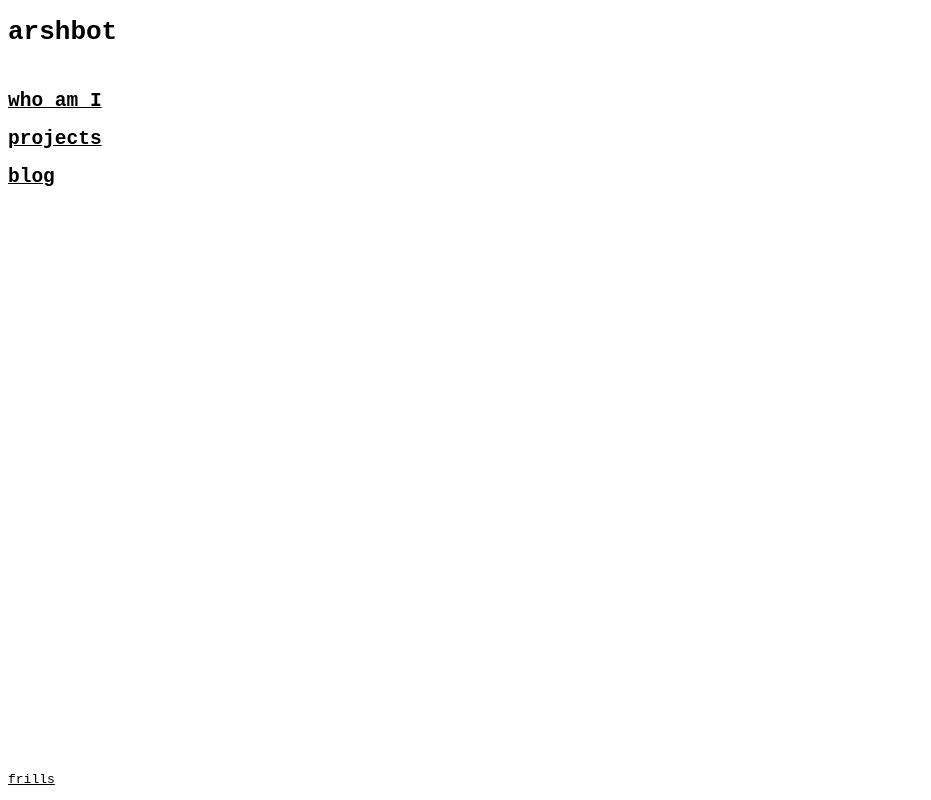
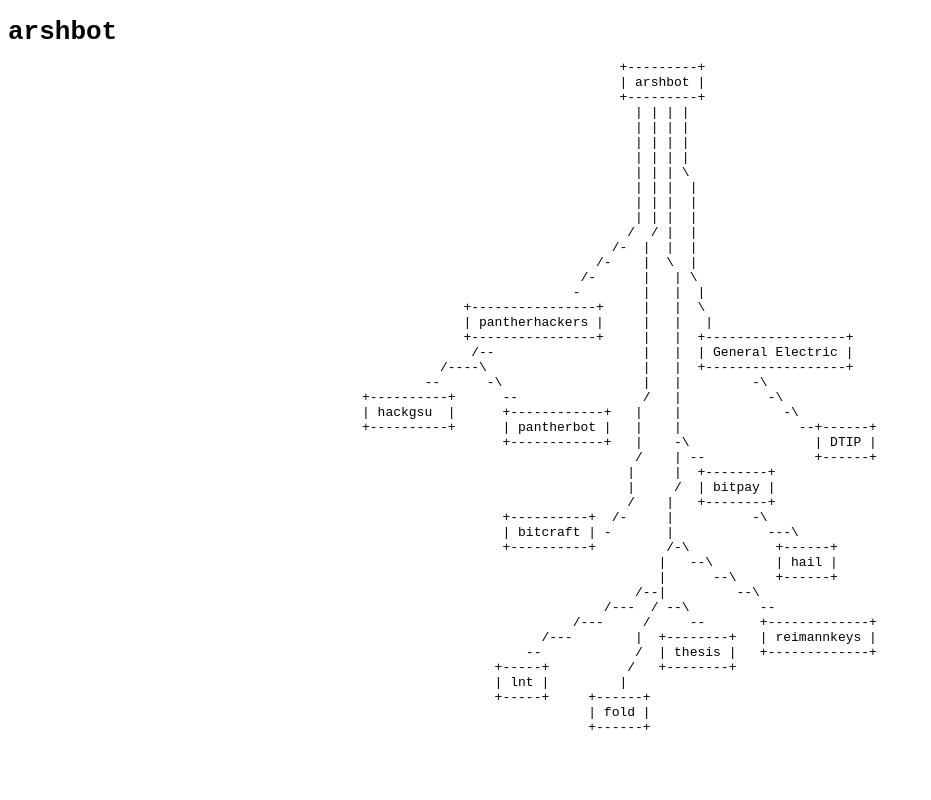
Before and after one commit to arshbot/frills-splash-page, a plain HTML site: page index.html in a window 1280 px wide. Shown: the whole page, without its empty margins (0-931 px from the left). Drawn offline with Linux system fonts and the light colour scheme.

Commit message:
tree 🌲

```diff
--- a/index.html
+++ b/index.html
@@ -15,13 +15,66 @@
                 p {
                         font-family: monospace
                 }
+                pre {
+                        font-family: monospace;
+			width:300px;
+			height:200px;
+			position:absolute;
+			left:40%;
+			top:20%;
+			margin:-100px 0 0 -150px;
+                }
         </style>
 </head>
 <body>
         <h1>arshbot</h1>
-        <h2><a href="https://arshbot.dev" style="color: #000000">who am I</a></h2>
-        <h2><a href="https://arshbot.dev" style="color: #000000">projects</h2>
-        <h2><a href="https://arshbot.dev" style="color: #000000">blog</h2>
-        <p style="position:absolute;bottom:0;left: 3;"><a href="https://arshbot.dev" style="color: #000000">frills</p>
+        <pre>
+                                 +---------+
+                                 | arshbot |
+                                 +---------+
+                                   | | | |
+                                   | | | |
+                                   | | | |
+                                   | | | |
+                                   | | | \
+                                   | | |  |
+                                   | | |  |
+                                   | | |  |
+                                  /  / |  |
+                                /-  |  |  |
+                              /-    |  \  |
+                            /-      |   | \
+                           -        |   |  |
+             +----------------+     |   |  \
+             | pantherhackers |     |   |   |
+             +----------------+     |   |  +------------------+
+              /--                   |   |  | General Electric |
+          /----\                    |   |  +------------------+
+        --      -\                  |   |         -\
++----------+      --                /   |           -\
+| hackgsu  |      +------------+   |    |             -\
++----------+      | pantherbot |   |    |               --+------+
+                  +------------+   |    -\                | DTIP |
+                                   /    | --              +------+
+                                  |     |  +--------+
+                                  |     /  | bitpay |
+                                  /    |   +--------+
+                  +----------+  /-     |          -\
+                  | bitcraft | -       |            ---\
+                  +----------+         /-\           +------+
+                                      |   --\        | hail |
+                                      |      --\     +------+
+                                   /--|         --\
+                               /---  / --\         --
+                           /---     /     --       +-------------+
+                       /---        |  +--------+   | reimannkeys |
+                     --            /  | thesis |   +-------------+
+                 +-----+          /   +--------+
+                 | lnt |         |
+                 +-----+     +------+
+                             | fold |
+                             +------+
+
+        </pre>
 </body>
 </html>
```
